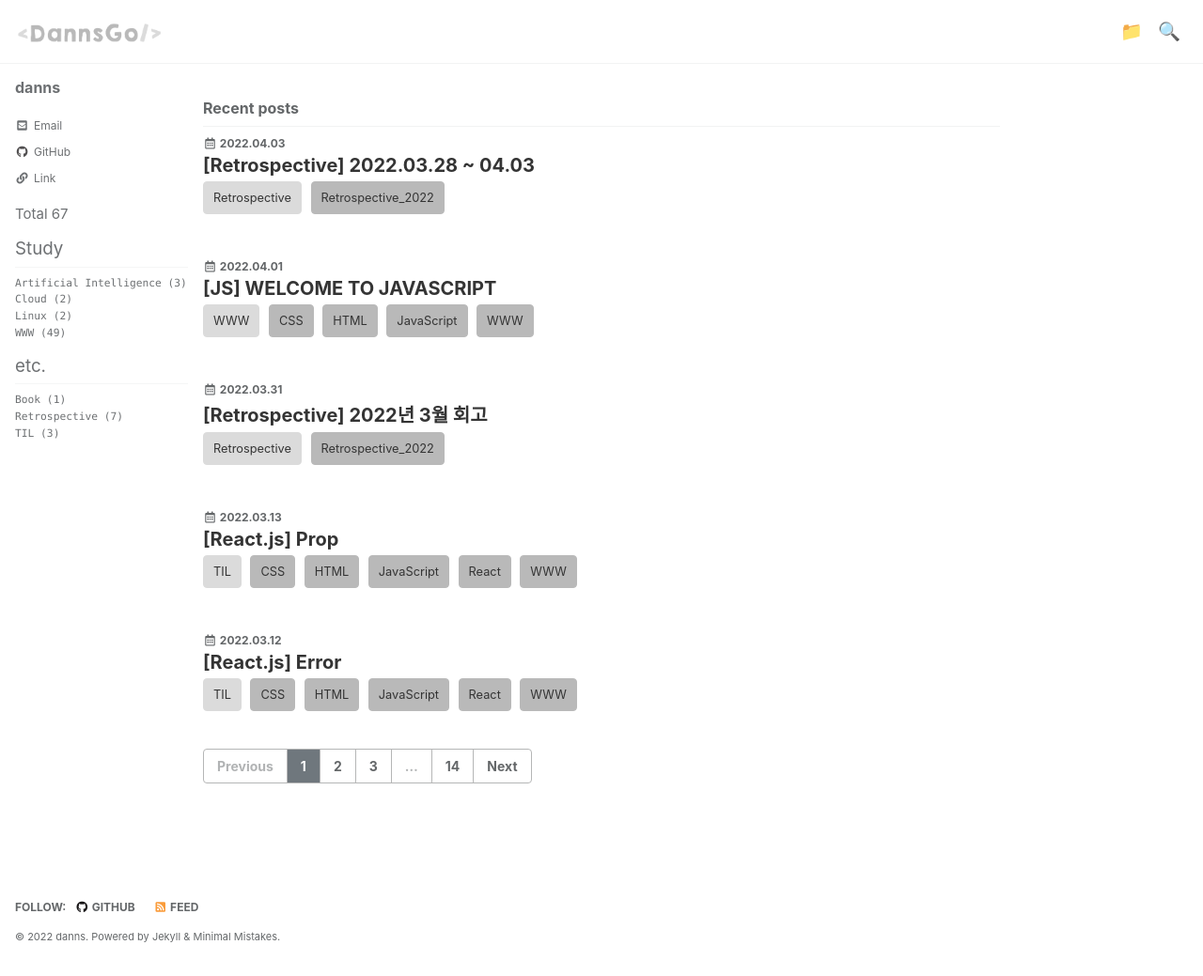
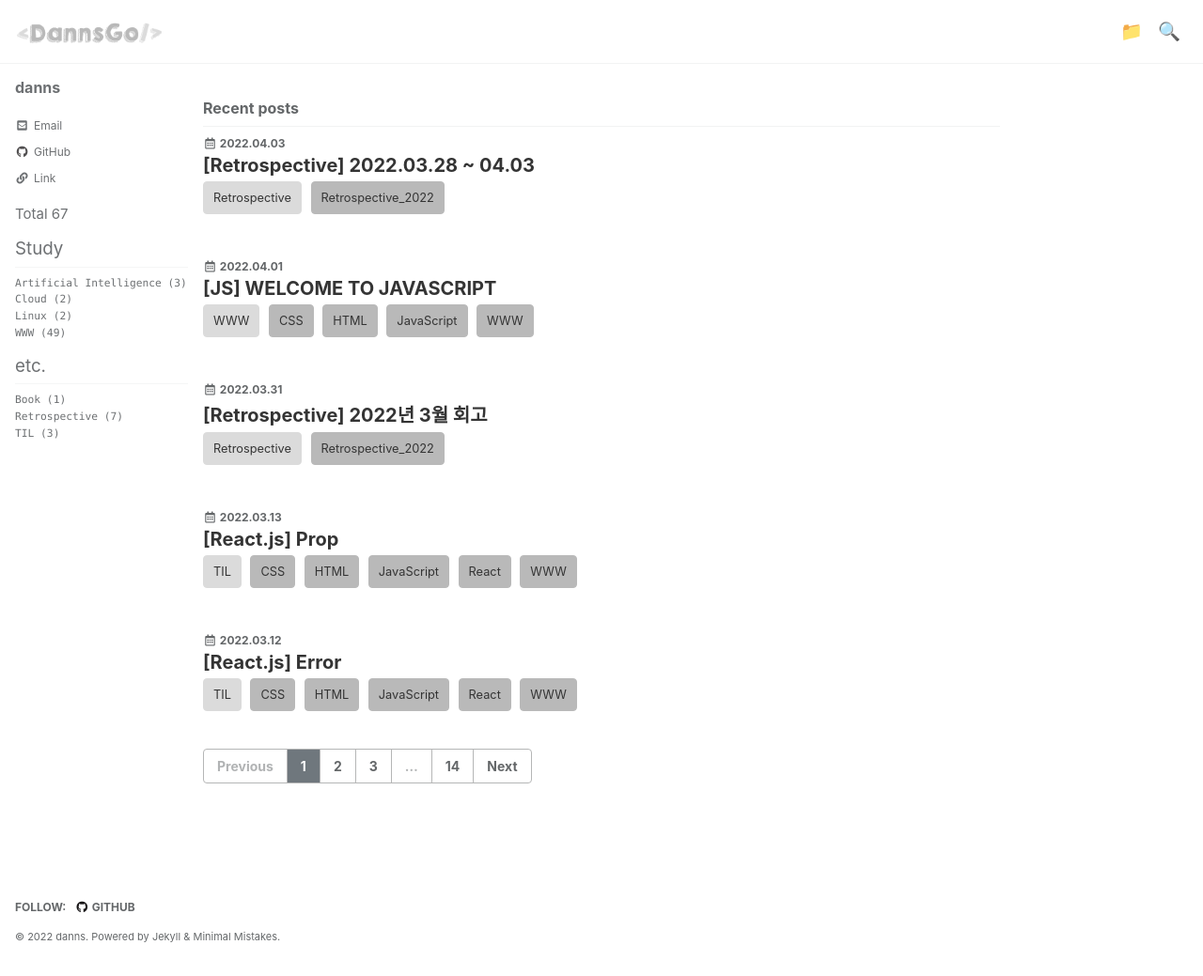
Before and after one commit to znhoon/dannsgo.github.io, a Jekyll site: the page built from index.html, in a window 1280 px wide and 1039 px high. Shown: the whole window at 94% size. Built offline with Jekyll 4.4.1, drawn with Linux system fonts in a browser that asks for light colours; cached includes are drawn as plain includes; some web fonts are replaced; the list of posts is cut into pages by our own code.

Commit message:
Update _config.yml

```diff
--- a/_config.yml
+++ b/_config.yml
@@ -25,7 +25,7 @@ url                      : "https://dannsgo.github.io" # the base hostname & pro
 baseurl                  : # the subpath of your site, e.g. "/blog"
 repository               : "dannsgo/dannsgo.github.io" # GitHub username/repo-name e.g.
 teaser                   : # path of fallback teaser image, e.g. "/assets/images/500x300.png"
-logo                     : "/assets/images/logo.png" # path of logo image to display in the masthead, e.g. "/assets/images/88x88.png"
+logo                     : "/assets/images/logo1.png" # path of logo image to display in the masthead, e.g. "/assets/images/88x88.png"
 masthead_title           : " " # overrides the website title displayed in the masthead, use " " for no title
 breadcrumbs              : true # true, false (default)
 words_per_minute         : 200
@@ -58,7 +58,7 @@ reCaptcha:
   secret:
 atom_feed:
   path: # blank (default) uses feed.xml
-  hide: # true, false (default)
+  hide: true # true, false (default)
 search: # true, false (default)
 search_full_content: # true, false (default)
 search_provider: # lunr (default), algolia, google
```
